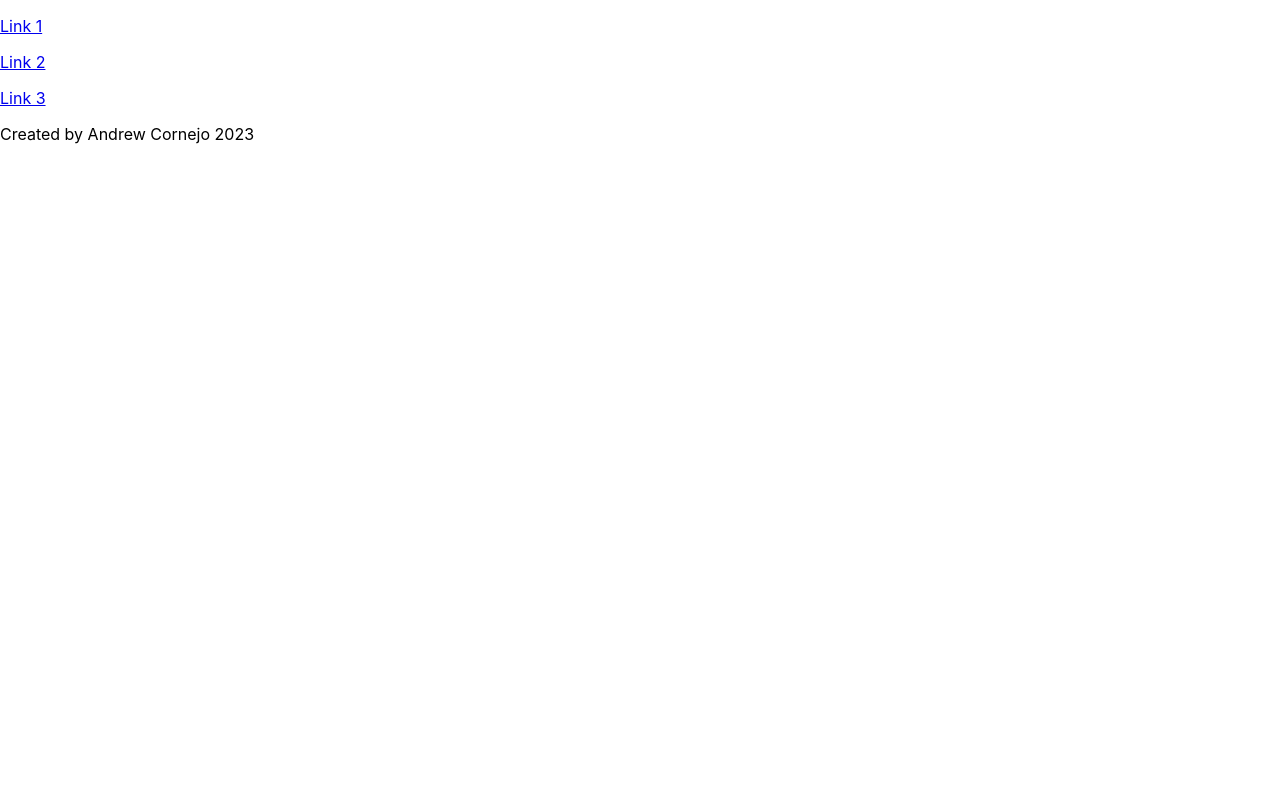
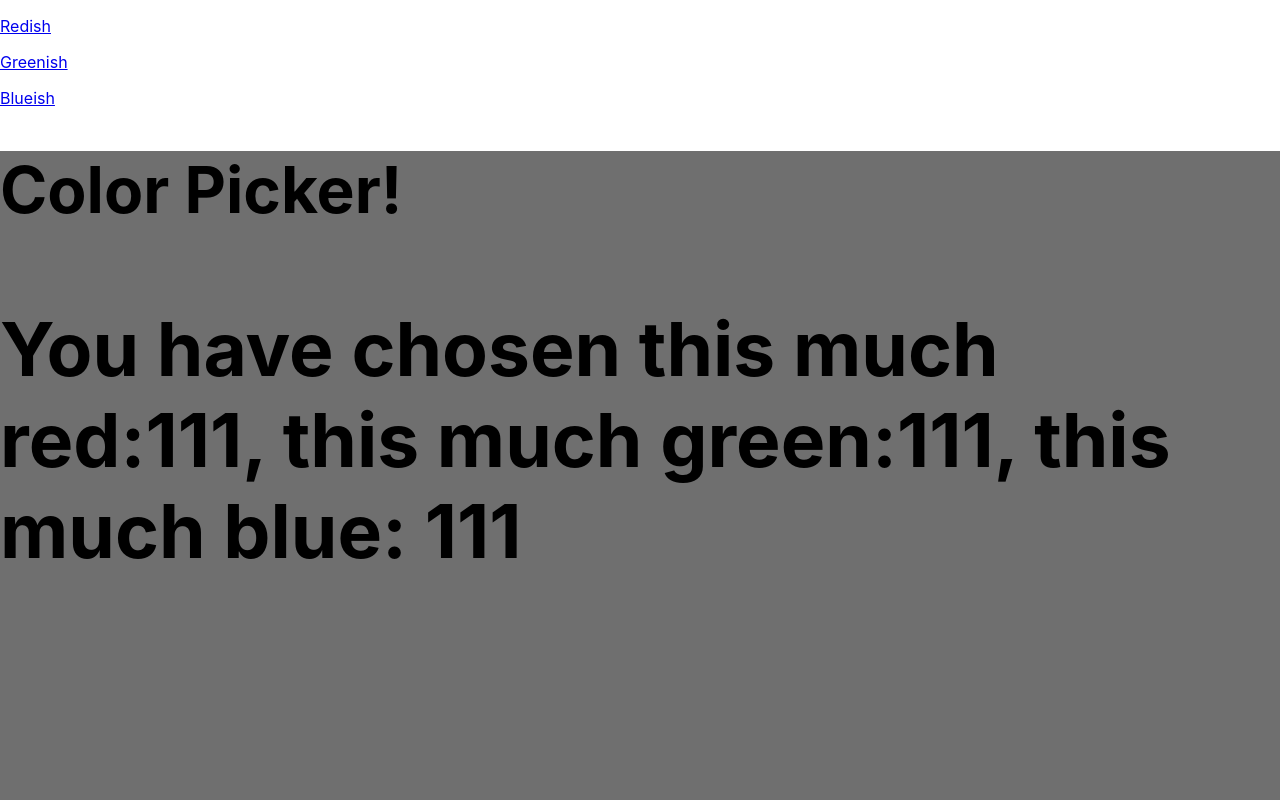
Before and after one commit to acorn3x3/color-router, a React (Create React App) app: page /rgb/111/111/111 in a window 1280 px wide. Shown: the top 800 px of the page. Built offline with nearby package versions, Linux system fonts and the light colour scheme.

Commit message:
various adjustments but color picker now renders fully on the screen.

```diff
--- a/src/App.css
+++ b/src/App.css
@@ -14,7 +14,7 @@
 }
 
 .App-header {
-  background-color: #282c34;
+  background-color: #4c84f5;
   min-height: 100vh;
   display: flex;
   flex-direction: column;
--- a/src/App.js
+++ b/src/App.js
@@ -1,17 +1,23 @@
 import './App.css';
 import Header from './components/layout/header/Header';
 import Footer from './components/layout/footer/Footer';
+import { Route, Switch } from 'react-router-dom';
 // import { ReactDOM } from 'react-dom';
 // import Home from './components/home/Home';
 // import { BrowserRouter } from 'react-router-dom';
+import ColorPicker from './components/colorPicker/ColorPicker';
 
 function App() {
   return (
-    <main className="background-container">
+    <div className="app">
       <Header></Header>
-
+      <Switch>
+        <h1>
+          <Route path="/rgb/:r/:g/:b" component={ColorPicker} />
+        </h1>
+      </Switch>
       <Footer></Footer>
-    </main>
+    </div>
   );
 }
 
--- a/src/components/colorPicker/ColorPicker.css
+++ b/src/components/colorPicker/ColorPicker.css
@@ -0,0 +1,19 @@
+.redish .active {
+  color: rgb(255, 0, 120);
+}
+.blueish .active {
+  color: rgb(44, 31, 225);
+}
+.greenish .active {
+  color: rgb(61, 226, 78);
+}
+
+main {
+  height: 90%;
+  background-size: auto;
+}
+
+h1 {
+  size: 100%;
+  height: 100vh;
+}
--- a/src/components/colorPicker/ColorPicker.js
+++ b/src/components/colorPicker/ColorPicker.js
@@ -5,8 +5,14 @@ export default function ColorPicker() {
   const { r, g, b } = useParams();
 
   return (
-    <main style={{ backgroundColor: `rgb(${r}, ${g}, ${b}` }}>
-      You have chosen {r}, {g}, {b}
+    <main className="main" style={{ backgroundColor: `rgb(${r}, ${g}, ${b}` }}>
+      <h1>
+        {' '}
+        Color Picker!{' '}
+        <h3>
+          You have chosen this much red:{r}, this much green:{g}, this much blue: {b}
+        </h3>
+      </h1>
     </main>
   );
 }
--- a/src/components/layout/header/Header.css
+++ b/src/components/layout/header/Header.css
@@ -0,0 +1,3 @@
+.header {
+  color: aquamarine;
+}
--- a/src/components/layout/header/Header.js
+++ b/src/components/layout/header/Header.js
@@ -6,13 +6,13 @@ export default function Header() {
   return (
     <div className="header">
       <p className="redish">
-        <NavLink to={`/rgb/111/111/111`}>Link 1</NavLink>
+        <NavLink to={`/rgb/255/0/125`}>Redish</NavLink>
       </p>
       <p className="greenish">
-        <NavLink to={`/rgb/222/222/222`}>Link 2</NavLink>
+        <NavLink to={`/rgb/155/255/222`}>Greenish</NavLink>
       </p>
       <p className="blueish">
-        <NavLink to={`/rgb/333/333/333`}>Link 3</NavLink>
+        <NavLink to={`/rgb/125/125/255`}>Blueish</NavLink>
       </p>
     </div>
   );
```
